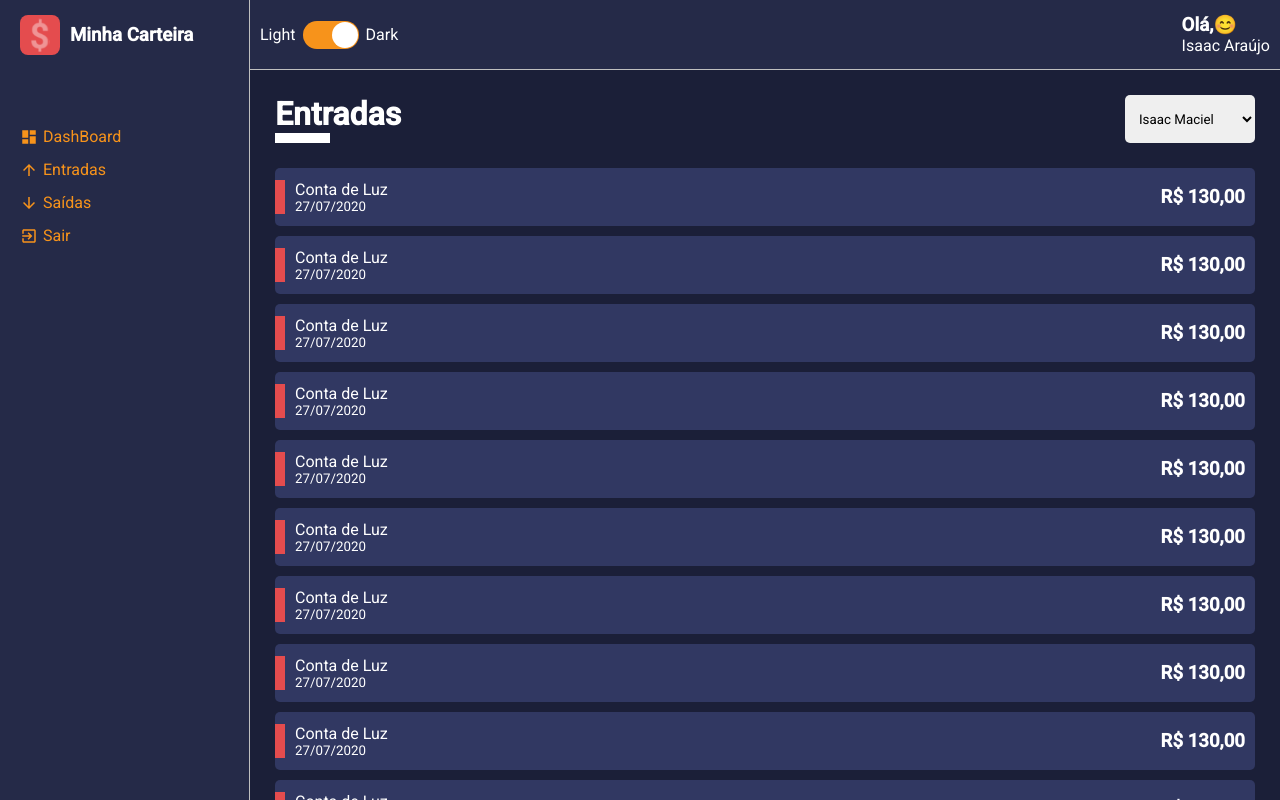
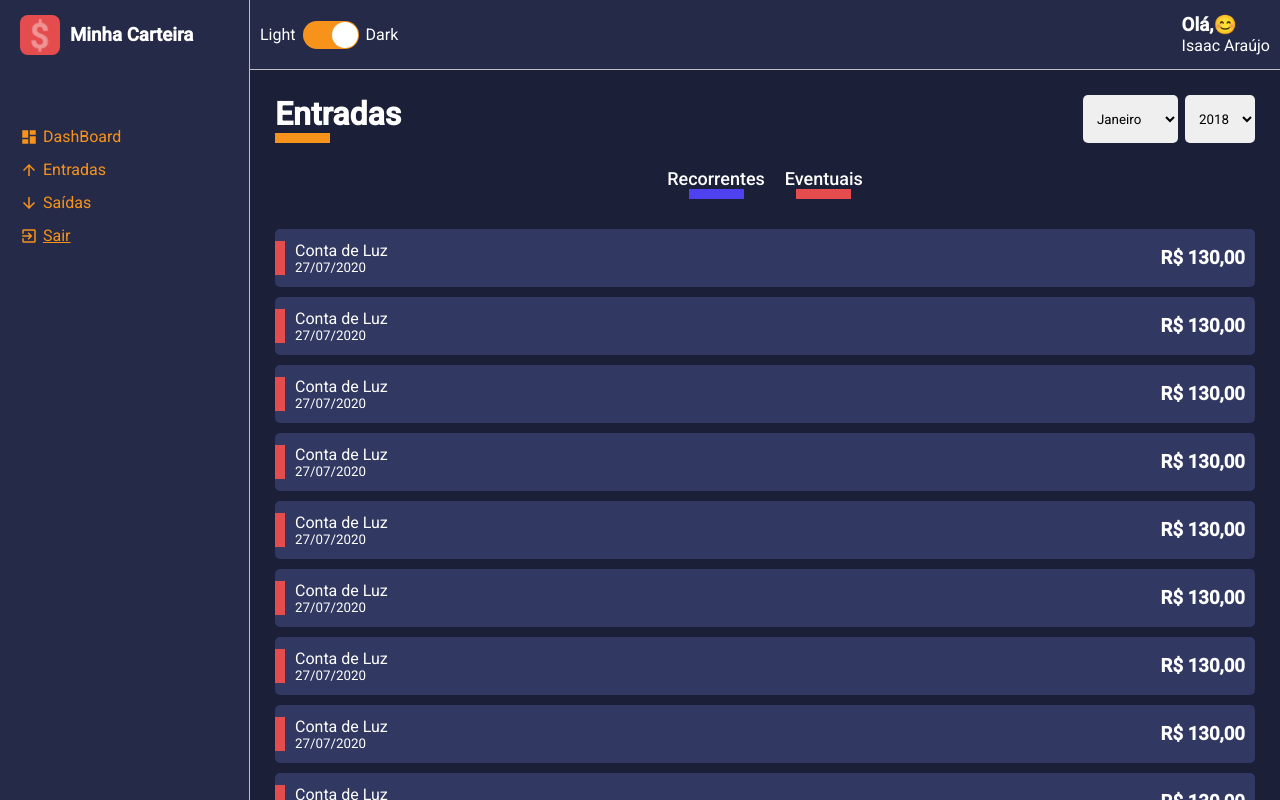
Before and after one commit to IsaacMaciel/minha-carteira, a React (Create React App) app in the folder minha-carteira/: page /list/entry in a window 1280 px wide. Built offline with nearby package versions, Linux system fonts and the light colour scheme.

Commit message:
realizando roteamento

```diff
--- a/minha-carteira/package.json
+++ b/minha-carteira/package.json
@@ -13,6 +13,7 @@
     "react": "^16.13.1",
     "react-dom": "^16.13.1",
     "react-icons": "^3.11.0",
+    "react-router-dom": "^5.2.0",
     "react-scripts": "3.4.3",
     "react-switch": "^5.0.1",
     "styled-components": "^5.2.0",
@@ -38,5 +39,8 @@
       "last 1 firefox version",
       "last 1 safari version"
     ]
+  },
+  "devDependencies": {
+    "@types/react-router-dom": "^5.1.5"
   }
 }
--- a/minha-carteira/src/App.tsx
+++ b/minha-carteira/src/App.tsx
@@ -1,13 +1,10 @@
 import React from 'react';
 import { ThemeProvider } from 'styled-components'
-
-import Dashboard from './pages/DashBoard';
-
 import GlobalStyles from './styles/GlobalStyles';
 
-import Layout from './components/Layout'
+import Routes from './routes';
+
 import dark from './styles/themes/dark';
-import List from './pages/List';
 
 
 function App() {
@@ -15,10 +12,7 @@ function App() {
 
     <ThemeProvider theme={dark}>
       <GlobalStyles />
-      <Layout>
-        <List/>
-        {/* <Dashboard /> */}
-      </Layout>
+      <Routes />
     </ThemeProvider>
 
 
--- a/minha-carteira/src/components/Aside/index.tsx
+++ b/minha-carteira/src/components/Aside/index.tsx
@@ -1,5 +1,6 @@
 import React from 'react'
 
+import { Link } from 'react-router-dom'
 import logoImg from '../../assets/logo.svg';
 import {
     MdDashboard,
@@ -19,20 +20,27 @@ const Aside: React.FC = () => {
             </Header>
 
             <MenuContainer>
-                <MenuItemLink href="#">
-                    <MdDashboard />
+                <Link to="/dashboard" style={{textDecoration:"none"}}>
+                    <MenuItemLink >
+                        <MdDashboard />
                     DashBoard
                 </MenuItemLink>
+                </Link>
 
-                <MenuItemLink href="#">
-                    <MdArrowUpward/>
+
+                <Link to="/list/entry" style={{textDecoration:"none"}}>
+                    <MenuItemLink>
+                        <MdArrowUpward />
                    Entradas
                 </MenuItemLink>
+                </Link>
 
-                <MenuItemLink href="#">
-                    <MdArrowDownward/>
+                <Link to="/list/exit" style={{textDecoration:"none"}}>
+                    <MenuItemLink >
+                        <MdArrowDownward />
                     Saídas
                 </MenuItemLink>
+                </Link>
 
                 <MenuItemLink href="#">
                     <MdExitToApp />
--- a/minha-carteira/src/components/Aside/styles.ts
+++ b/minha-carteira/src/components/Aside/styles.ts
@@ -33,7 +33,6 @@ export const MenuItemLink = styled.a`
     align-items: center;
 
     color: ${props => props.theme.colors.info};
-    text-decoration: none;
 
     margin: 7px 0px;
 
--- a/minha-carteira/src/pages/List/index.tsx
+++ b/minha-carteira/src/pages/List/index.tsx
@@ -1,29 +1,67 @@
-import React from 'react'
+import React, { useMemo } from 'react'
 import ContentHeader from '../../components/ContentHeader';
 import HistoryFinanceCard from '../../components/HistoryFinanceCard';
 import SelectInput from '../../components/SelectInput';
 
-import { Container, Content } from './styles';
+import { Container, Content, Filters } from './styles';
 
-const options = [{
-    value: 'Isaac Maciel',
-    label: 'Isaac Maciel'
+const months = [{
+    value: 1,
+    label: 'Janeiro'
 },
 {
-    value: 'Gabi Amaral',
-    label: 'Gabi Amaral'
+    value: 2,
+    label: 'Fevereiro'
 },
 {
-    value: 'Maria Bethania',
-    label: 'Maria Bethania'
+    value: 3,
+    label: 'Março'
+},]
+const years = [{
+    value: 2018,
+    label: 2018
+}, {
+    value: 2019,
+    label: 2019
+}, {
+    value: 2020,
+    label: 2020
 },]
 
-const List: React.FC = () => {
+interface IRouteParams {
+    match: {
+        params: {
+            type: string;
+        }
+    }
+}
+
+
+const List: React.FC<IRouteParams> = ({ match }) => {
+    const { type } = match.params;
+
+    const title = useMemo(() => {
+        return type === 'entry' ? 'Entradas' : type === 'exit' ? 'Saídas' : 'Error'
+    }, [type]);
+
+    const lineColor = useMemo(() => {
+        return type === 'entry' ? '#F7931B' : '#E44C4E'
+    }, [type])
+
     return (
         <Container>
-            <ContentHeader title="Entradas" lineColor="#fff">
-                <SelectInput options={options} />
+            <ContentHeader title={title} lineColor={lineColor}>
+                <SelectInput options={months} />
+                <SelectInput options={years} />
             </ContentHeader>
+            <Filters>
+                <button className="tag-filter tag-filter-recurrent">
+                    Recorrentes
+                </button>
+                <button className="tag-filter tag-filter-eventual">
+                    Eventuais
+                </button>
+            </Filters>
             <Content>
                 <HistoryFinanceCard
                     tagColor={'#e44c4e'}
--- a/minha-carteira/src/pages/List/styles.ts
+++ b/minha-carteira/src/pages/List/styles.ts
@@ -2,3 +2,44 @@ import styled from 'styled-components';
 
 export const Container = styled.div``;
 export const Content = styled.div``;
+
+export const Filters = styled.div`
+    width: 100%;
+    display:flex;
+    justify-content: center;
+
+    margin-bottom: 30px;
+
+    .tag-filter {
+        font-size: 18px;
+        font-weight: 500;
+        background: none;
+        color: ${props => props.theme.colors.white};
+
+        margin: 0px 10px;
+
+        transition: opacity .3s;
+
+        &:hover {
+            opacity: .7;
+        }
+    }
+    .tag-filter-recurrent {
+        &::after {
+            content: '';
+            display: block;
+            width: 55px;
+            margin: 0 auto;
+            border-bottom: 10px solid ${props => props.theme.colors.sucess}
+        }
+    }
+    .tag-filter-eventual {
+        &::after {
+            content: '';
+            display: block;
+            width: 55px;
+            margin: 0 auto;
+            border-bottom: 10px solid ${props => props.theme.colors.warning}
+        }
+    }
+`
--- /dev/null
+++ b/minha-carteira/src/routes/app.routes.tsx
@@ -0,0 +1,17 @@
+import React from 'react';
+import { Switch, Route } from 'react-router-dom'
+import Layout from '../components/Layout';
+import Dashboard from '../pages/DashBoard';
+import List from '../pages/List';
+
+const AppRoutes: React.FC = () => (
+    <Layout>
+        <Switch>
+            <Route path="/dashboard" exact component={Dashboard} />
+            <Route path="/list/:type" exact component={List} />
+        </Switch>
+    </Layout>
+);
+
+
+export default AppRoutes;
--- /dev/null
+++ b/minha-carteira/src/routes/index.tsx
@@ -0,0 +1,12 @@
+import React from 'react';
+import { BrowserRouter } from 'react-router-dom';
+
+import App from './app.routes';
+
+const Routes: React.FC = () => (
+    <BrowserRouter>
+        <App />
+    </BrowserRouter>
+);
+
+export default Routes;
```
Also changed, not shown: 1 other file (tests, documents, lock files or other folders).
